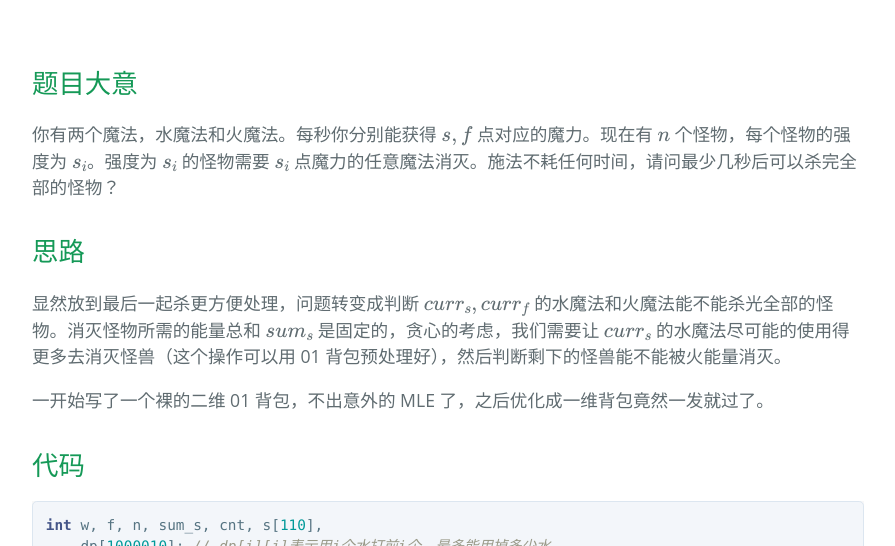
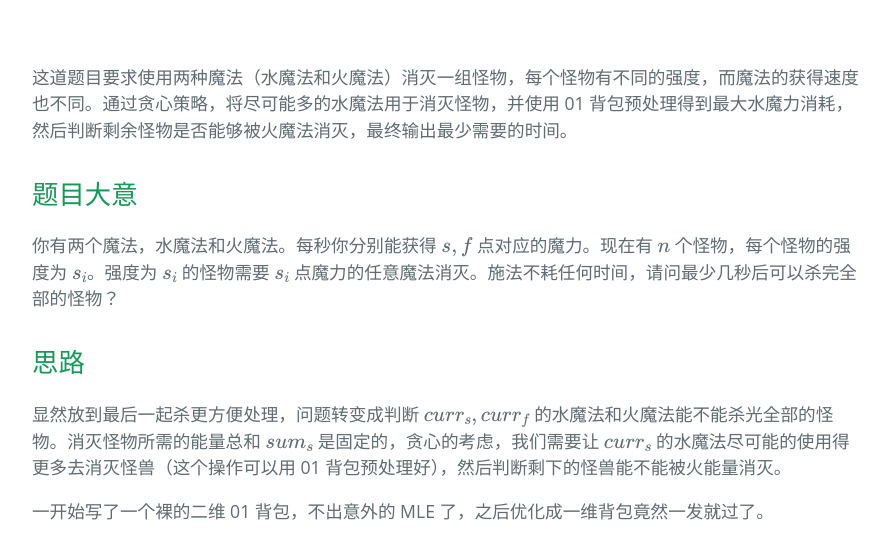
Before and after one commit to BuaaCzx/BuaaCzx.github.io, a Jekyll site: the page built from _posts/2023-8-29-CF1862F.md, in a window 1280 px wide and 900 px high, cut to the strip 354-900 px from the top of the window. Shown: the whole strip, without its empty margins (192-1087 px from the left). Built offline with Jekyll 4.4.1, drawn with Linux system fonts in a browser that asks for light colours; some web fonts are replaced; formulas are drawn with MathJax 3.

Commit message:
Update 2023-8-29-CF1862F.md

```diff
--- a/_posts/2023-8-29-CF1862F.md
+++ b/_posts/2023-8-29-CF1862F.md
@@ -3,6 +3,8 @@ layout: post
 title: CF1862F Magic Will Save the World
 tags: 做题补题记录
 ---
+
+这道题目要求使用两种魔法（水魔法和火魔法）消灭一组怪物，每个怪物有不同的强度，而魔法的获得速度也不同。通过贪心策略，将尽可能多的水魔法用于消灭怪物，并使用 01 背包预处理得到最大水魔力消耗，然后判断剩余怪物是否能够被火魔法消灭，最终输出最少需要的时间。
 
 ## 题目大意
 
```
